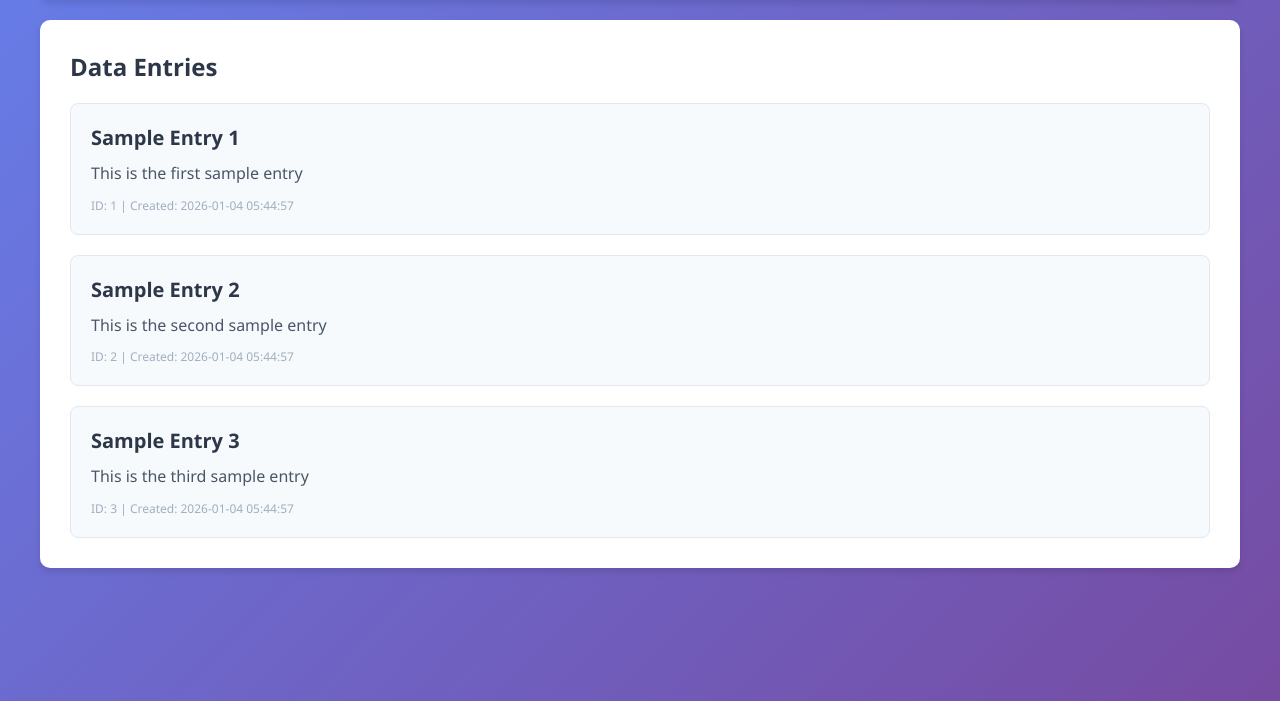
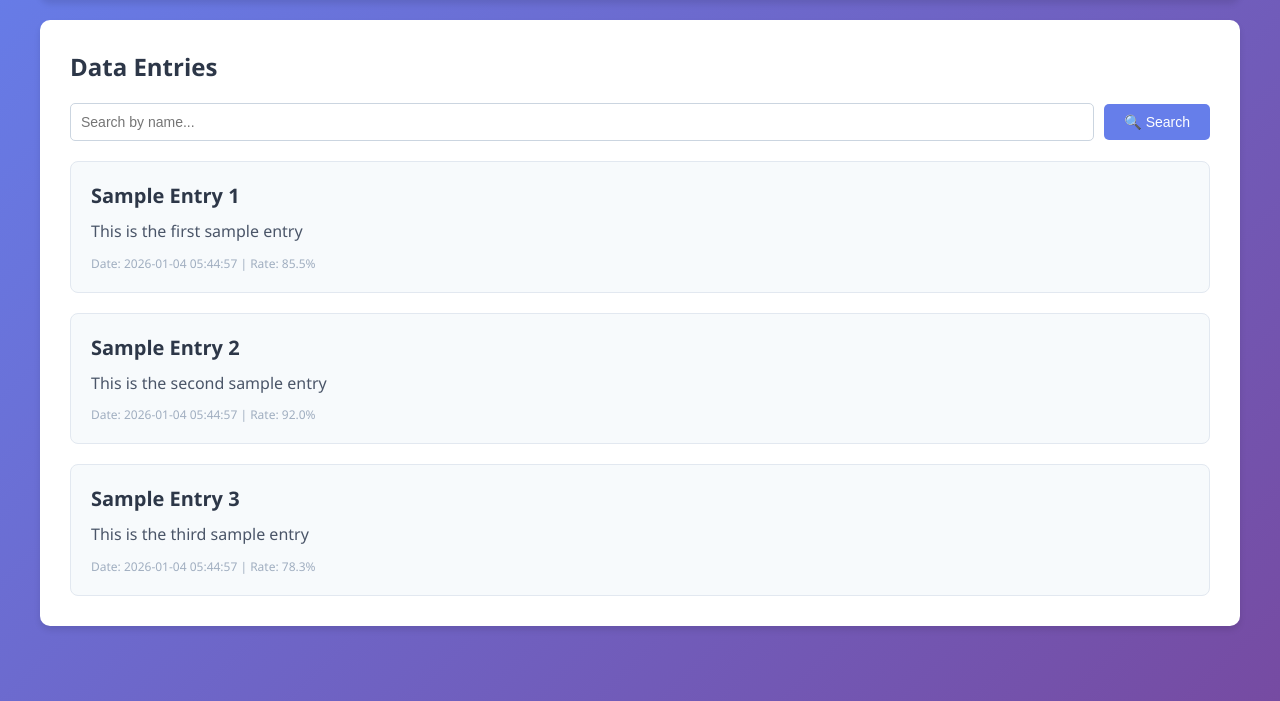
Before and after one commit to IG-Math/idv-grief, a FastAPI app: page / in a window 1280 px wide. Shown: the part 99-800 px from the top of the page. Run offline with FastAPI, Linux system fonts and the light colour scheme; data comes from the database, SQL or seed files in the repository.

Commit message:
Add search feature and rate field with ID visibility control
- Add rate field to database schema and all CRUD operations
- Implement search functionality by name/title with backend filtering
- Add search UI with search box and clear button
- Hide ID field for non-admin users
- Update forms (create/edit) to include rate field
- Add python-dotenv dependency

Co-authored-by: IG-Math <147543283+IG-Math@users.noreply.github.com>

```diff
--- a/database.py
+++ b/database.py
@@ -29,7 +29,8 @@ def init_db():
                 id INTEGER PRIMARY KEY AUTOINCREMENT,
                 title TEXT NOT NULL,
                 description TEXT,
-                created_at TIMESTAMP DEFAULT CURRENT_TIMESTAMP
+                created_at TIMESTAMP DEFAULT CURRENT_TIMESTAMP,
+                rate REAL DEFAULT 0
             )
         """)
 
@@ -46,20 +47,26 @@ def init_db():
         cursor.execute("SELECT COUNT(*) FROM data")
         if cursor.fetchone()[0] == 0:
             sample_data = [
-                ("Sample Entry 1", "This is the first sample entry"),
-                ("Sample Entry 2", "This is the second sample entry"),
-                ("Sample Entry 3", "This is the third sample entry"),
+                ("Sample Entry 1", "This is the first sample entry", 85.5),
+                ("Sample Entry 2", "This is the second sample entry", 92.0),
+                ("Sample Entry 3", "This is the third sample entry", 78.3),
             ]
             cursor.executemany(
-                "INSERT INTO data (title, description) VALUES (?, ?)",
+                "INSERT INTO data (title, description, rate) VALUES (?, ?, ?)",
                 sample_data
             )
 
-def get_all_data() -> List[dict]:
-    """Retrieve all data entries"""
+def get_all_data(search_query: Optional[str] = None) -> List[dict]:
+    """Retrieve all data entries, optionally filtered by search query"""
     with get_db() as conn:
         cursor = conn.cursor()
-        cursor.execute("SELECT * FROM data ORDER BY created_at DESC")
+        if search_query:
+            cursor.execute(
+                "SELECT * FROM data WHERE title LIKE ? ORDER BY created_at DESC",
+                (f"%{search_query}%",)
+            )
+        else:
+            cursor.execute("SELECT * FROM data ORDER BY created_at DESC")
         return [dict(row) for row in cursor.fetchall()]
 
 def get_data_by_id(data_id: int) -> Optional[dict]:
@@ -70,23 +77,23 @@ def get_data_by_id(data_id: int) -> Optional[dict]:
         row = cursor.fetchone()
         return dict(row) if row else None
 
-def create_data(title: str, description: str) -> int:
+def create_data(title: str, description: str, rate: float = 0.0) -> int:
     """Create a new data entry"""
     with get_db() as conn:
         cursor = conn.cursor()
         cursor.execute(
-            "INSERT INTO data (title, description) VALUES (?, ?)",
-            (title, description)
+            "INSERT INTO data (title, description, rate) VALUES (?, ?, ?)",
+            (title, description, rate)
         )
         return cursor.lastrowid
 
-def update_data(data_id: int, title: str, description: str) -> bool:
+def update_data(data_id: int, title: str, description: str, rate: float = 0.0) -> bool:
     """Update an existing data entry"""
     with get_db() as conn:
         cursor = conn.cursor()
         cursor.execute(
-            "UPDATE data SET title = ?, description = ? WHERE id = ?",
-            (title, description, data_id)
+            "UPDATE data SET title = ?, description = ?, rate = ? WHERE id = ?",
+            (title, description, rate, data_id)
         )
         return cursor.rowcount > 0
 
--- a/main.py
+++ b/main.py
@@ -46,11 +46,12 @@ async def index(
     request: Request,
     access_token: Optional[str] = Cookie(None),
     message: Optional[str] = Query(None, max_length=200),
-    message_type: Optional[str] = Query(None, regex="^(success|error)$")
+    message_type: Optional[str] = Query(None, regex="^(success|error)$"),
+    search: Optional[str] = Query(None, max_length=200)
 ):
     """Home page - display all data entries"""
     user = get_current_user(access_token)
-    data_entries = database.get_all_data()
+    data_entries = database.get_all_data(search_query=search)
 
     return templates.TemplateResponse("index.html", {
         "request": request,
@@ -58,7 +59,8 @@ async def index(
         "is_admin": user is not None,
         "username": user.get("username") if user else None,
         "message": message,
-        "message_type": message_type
+        "message_type": message_type,
+        "search_query": search or ""
     })
 
 @app.get("/admin/login", response_class=HTMLResponse)
@@ -109,9 +111,9 @@ async def logout():
     return response
 
 @app.get("/data")
-async def get_data():
+async def get_data(search: Optional[str] = Query(None, max_length=200)):
     """API endpoint to get all data entries"""
-    data_entries = database.get_all_data()
+    data_entries = database.get_all_data(search_query=search)
     return {"data": data_entries}
 
 @app.post("/data")
@@ -119,6 +121,7 @@ async def create_data(
     request: Request,
     title: str = Form(...),
     description: str = Form(...),
+    rate: float = Form(0.0),
     access_token: Optional[str] = Cookie(None)
 ):
     """Create a new data entry (admin only)"""
@@ -126,7 +129,7 @@ async def create_data(
     if not user:
         raise HTTPException(status_code=401, detail="Unauthorized")
 
-    database.create_data(title, description)
+    database.create_data(title, description, rate)
     return RedirectResponse(url="/?message=Entry created successfully&message_type=success",
                           status_code=303)
 
@@ -135,6 +138,7 @@ async def update_data(
     data_id: int,
     title: str = Form(...),
     description: str = Form(...),
+    rate: float = Form(0.0),
     access_token: Optional[str] = Cookie(None)
 ):
     """Update a data entry (admin only)"""
@@ -142,7 +146,7 @@ async def update_data(
     if not user:
         raise HTTPException(status_code=401, detail="Unauthorized")
 
-    success = database.update_data(data_id, title, description)
+    success = database.update_data(data_id, title, description, rate)
     if not success:
         raise HTTPException(status_code=404, detail="Data entry not found")
 
--- a/requirements.txt
+++ b/requirements.txt
@@ -4,3 +4,4 @@ python-multipart==0.0.6
 jinja2==3.1.3
 python-jose[cryptography]==3.3.0
 passlib[bcrypt]==1.7.4
+python-dotenv==1.0.0
--- a/templates/index.html
+++ b/templates/index.html
@@ -229,12 +229,29 @@
         </header>
 
         <div class="content">
-            <div style="display: flex; justify-content: space-between; align-items: center;">
+            <div style="display: flex; justify-content: space-between; align-items: center; margin-bottom: 20px;">
                 <h2 style="color: #2d3748;">Data Entries</h2>
                 {% if is_admin %}
                     <button onclick="openCreateModal()" class="btn btn-success">➕ Add New Entry</button>
                 {% endif %}
             </div>
+
+            <!-- Search Form -->
+            <form action="/" method="get" style="margin-bottom: 20px;">
+                <div style="display: flex; gap: 10px; align-items: center;">
+                    <input
+                        type="text"
+                        name="search"
+                        placeholder="Search by name..."
+                        value="{{ search_query|e }}"
+                        style="flex: 1; padding: 10px; border: 1px solid #cbd5e0; border-radius: 5px; font-size: 14px;"
+                    >
+                    <button type="submit" class="btn btn-primary">🔍 Search</button>
+                    {% if search_query %}
+                        <a href="/" class="btn btn-secondary">Clear</a>
+                    {% endif %}
+                </div>
+            </form>
 
             {% if message %}
                 <div class="alert alert-{{ message_type|e }}">{{ message|e }}</div>
@@ -245,10 +262,18 @@
                     <div class="data-card">
                         <h3>{{ item.title|e }}</h3>
                         <p>{{ item.description|e }}</p>
-                        <div class="data-meta">ID: {{ item.id }} | Created: {{ item.created_at }}</div>
+                        <div class="data-meta">
+                            {% if is_admin %}ID: {{ item.id }} | {% endif %}
+                            Date: {{ item.created_at }} | Rate: {{ item.rate }}%
+                        </div>
                         {% if is_admin %}
                             <div class="actions">
-                                <button onclick="openEditModal(this)" data-id="{{ item.id }}" data-title="{{ item.title|e }}" data-description="{{ item.description|e }}" class="btn btn-primary">Edit</button>
+                                <button onclick="openEditModal(this)"
+                                    data-id="{{ item.id }}"
+                                    data-title="{{ item.title|e }}"
+                                    data-description="{{ item.description|e }}"
+                                    data-rate="{{ item.rate }}"
+                                    class="btn btn-primary">Edit</button>
                                 <button onclick="deleteEntry({{ item.id }})" class="btn btn-danger">Delete</button>
                             </div>
                         {% endif %}
@@ -274,6 +299,10 @@
                     <label for="description">Description</label>
                     <textarea id="description" name="description" required></textarea>
                 </div>
+                <div class="form-group">
+                    <label for="rate">Rate (%)</label>
+                    <input type="number" id="rate" name="rate" step="0.01" min="0" max="100" value="0" required>
+                </div>
                 <button type="submit" class="btn btn-success">Create</button>
                 <button type="button" class="btn btn-secondary" onclick="closeCreateModal()">Cancel</button>
             </form>
@@ -297,6 +326,10 @@
                     <label for="edit-description">Description</label>
                     <textarea id="edit-description" name="description" required></textarea>
                 </div>
+                <div class="form-group">
+                    <label for="edit-rate">Rate (%)</label>
+                    <input type="number" id="edit-rate" name="rate" step="0.01" min="0" max="100" value="0" required>
+                </div>
                 <button type="submit" class="btn btn-primary">Update</button>
                 <button type="button" class="btn btn-secondary" onclick="closeEditModal()">Cancel</button>
             </form>
@@ -316,9 +349,11 @@
             const id = button.getAttribute('data-id');
             const title = button.getAttribute('data-title');
             const description = button.getAttribute('data-description');
+            const rate = button.getAttribute('data-rate');
             document.getElementById('edit-id').value = id;
             document.getElementById('edit-title').value = title;
             document.getElementById('edit-description').value = description;
+            document.getElementById('edit-rate').value = rate;
             document.getElementById('editForm').action = '/data/' + id;
             document.getElementById('editModal').classList.add('active');
         }
```
